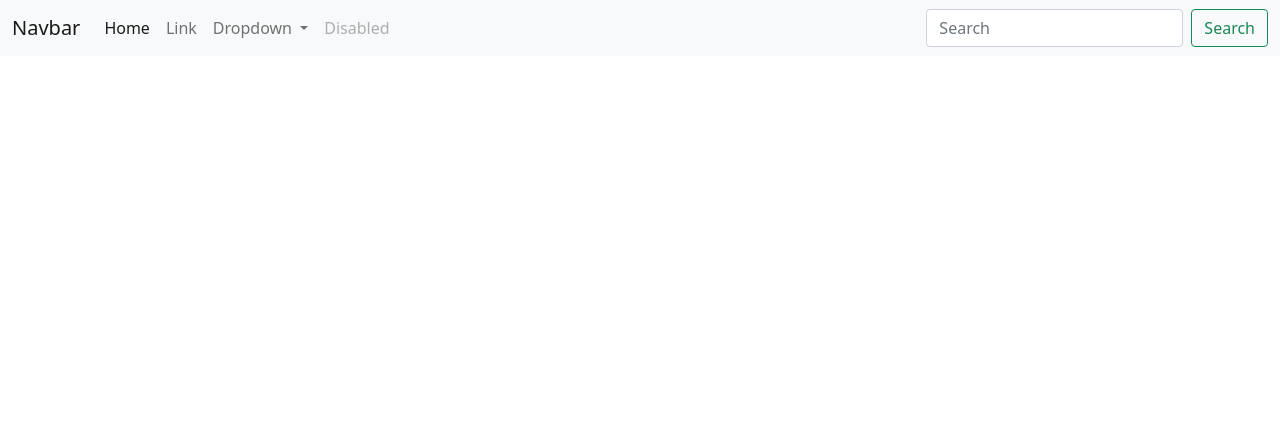
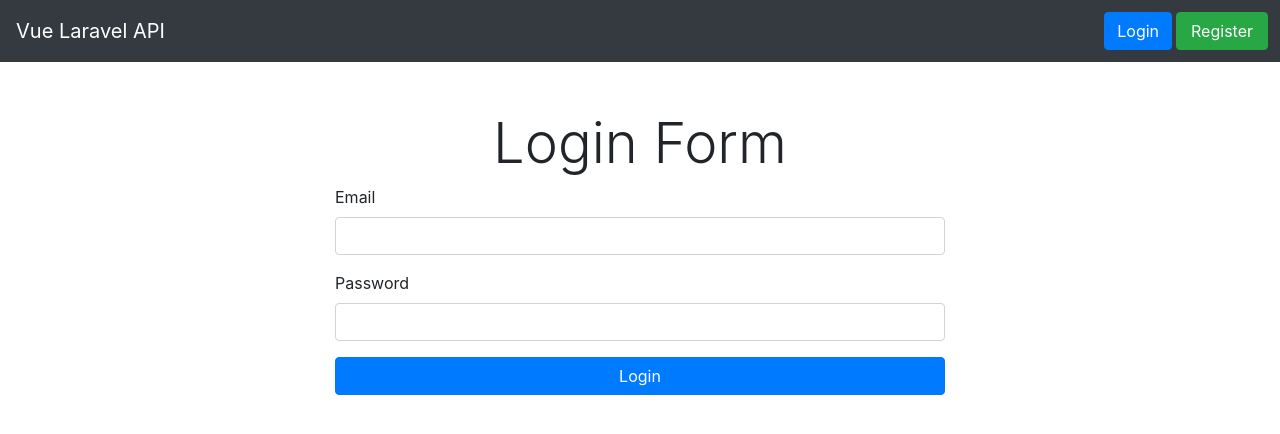
Before and after one commit to Mohamedfadelzergou/SPA_API_LARAVEL_VUEJS, a Vue app in the folder vue-api/: page /login in a window 1280 px wide. Shown: the top 434 px of the page. Built offline with nearby package versions, Linux system fonts and the light colour scheme.

Commit message:
add pages login register profil and add form login

```diff
--- a/vue-api/public/index.html
+++ b/vue-api/public/index.html
@@ -5,8 +5,7 @@
     <meta http-equiv="X-UA-Compatible" content="IE=edge">
     <meta name="viewport" content="width=device-width,initial-scale=1.0">
     <link rel="icon" href="<%= BASE_URL %>favicon.ico">
-    <link href="https://cdn.jsdelivr.net/npm/bootstrap@5.0.2/dist/css/bootstrap.min.css" rel="stylesheet" integrity="sha384-EVSTQN3/azprG1Anm3QDgpJLIm9Nao0Yz1ztcQTwFspd3yD65VohhpuuCOmLASjC" crossorigin="anonymous">
-    <title><%= htmlWebpackPlugin.options.title %></title>
+    <link rel="stylesheet" href="https://cdn.jsdelivr.net/npm/bootstrap@4.6.0/dist/css/bootstrap.min.css" integrity="sha384-B0vP5xmATw1+K9KRQjQERJvTumQW0nPEzvF6L/Z6nronJ3oUOFUFpCjEUQouq2+l" crossorigin="anonymous">    <title><%= htmlWebpackPlugin.options.title %></title>
   </head>
   <body>
     <noscript>
@@ -14,6 +13,7 @@
     </noscript>
     <div id="app"></div>
     <!-- built files will be auto injected -->
-    <script src="https://cdn.jsdelivr.net/npm/bootstrap@5.0.2/dist/js/bootstrap.bundle.min.js" integrity="sha384-MrcW6ZMFYlzcLA8Nl+NtUVF0sA7MsXsP1UyJoMp4YLEuNSfAP+JcXn/tWtIaxVXM" crossorigin="anonymous"></script>
+    <script src="https://code.jquery.com/jquery-3.5.1.slim.min.js" integrity="sha384-DfXdz2htPH0lsSSs5nCTpuj/zy4C+OGpamoFVy38MVBnE+IbbVYUew+OrCXaRkfj" crossorigin="anonymous"></script>
+    <script src="https://cdn.jsdelivr.net/npm/bootstrap@4.6.0/dist/js/bootstrap.bundle.min.js" integrity="sha384-Piv4xVNRyMGpqkS2by6br4gNJ7DXjqk09RmUpJ8jgGtD7zP9yug3goQfGII0yAns" crossorigin="anonymous"></script>
   </body>
 </html>
--- a/vue-api/src/components/Navbar.vue
+++ b/vue-api/src/components/Navbar.vue
@@ -1,38 +1,35 @@
 <template>
-        <nav class="navbar navbar-expand-lg navbar-light bg-light">
-        <div class="container-fluid">
-            <a class="navbar-brand" href="#">Navbar</a>
-            <button class="navbar-toggler" type="button" data-bs-toggle="collapse" data-bs-target="#navbarSupportedContent" aria-controls="navbarSupportedContent" aria-expanded="false" aria-label="Toggle navigation">
+    <nav class="navbar navbar-expand-lg navbar-dark bg-dark">
+        <router-link class="navbar-brand" to="/">Vue Laravel API</router-link>
+        <button
+        class="navbar-toggler"
+        type="button"
+        data-toggle="collapse"
+        data-target="#navbarNav"
+        aria-controls="navbarNav"
+        aria-expanded="false"
+        aria-label="Toggle navigation"
+        >
         <span class="navbar-toggler-icon"></span>
         </button>
-            <div class="collapse navbar-collapse" id="navbarSupportedContent">
-            <ul class="navbar-nav me-auto mb-2 mb-lg-0">
-                <li class="nav-item">
-                <a class="nav-link active" aria-current="page" href="#">Home</a>
+        <div class="collapse navbar-collapse" id="navbarNav">
+        <ul class="navbar-nav ml-auto">
+            <li class="nav-item" v-if="!loggedIn">
+            <router-link class="btn btn-primary my-1 btn-block" to="/login">Login</router-link>
             </li>
-                <li class="nav-item">
-                <a class="nav-link" href="#">Link</a>
+            <li class="nav-item" v-if="!loggedIn">
+            <router-link
+                class="btn btn-success my-1 ml-1 btn-block"
+                to="/register"
+                tabindex="-1"
+                aria-disabled="true"
+            >Register</router-link>
             </li>
-                <li class="nav-item dropdown">
-                <a class="nav-link dropdown-toggle" href="#" id="navbarDropdown" role="button" data-bs-toggle="dropdown" aria-expanded="false">
-                    Dropdown
-                </a>
-                <ul class="dropdown-menu" aria-labelledby="navbarDropdown">
-                    <li><a class="dropdown-item" href="#">Action</a></li>
-                    <li><a class="dropdown-item" href="#">Another action</a></li>
-                    <li><hr class="dropdown-divider"></li>
-                    <li><a class="dropdown-item" href="#">Something else here</a></li>
-                </ul>
-                </li>
-                <li class="nav-item">
-                <a class="nav-link disabled" href="#" tabindex="-1" aria-disabled="true">Disabled</a>
+
+            <li class="nav-item" v-if="loggedIn">
+            <button class="btn btn-warning" @click.prevent="performLogout">Logout</button>
             </li>
         </ul>
-            <form class="d-flex">
-                <input class="form-control me-2" type="search" placeholder="Search" aria-label="Search">
-                <button class="btn btn-outline-success" type="submit">Search</button>
-            </form>
-            </div>
         </div>
     </nav>
 </template>
--- a/vue-api/src/router/index.js
+++ b/vue-api/src/router/index.js
@@ -1,7 +1,9 @@
 import Vue from "vue";
 import VueRouter from "vue-router";
 import Home from "../views/Home.vue";
-
+import Login from "../views/Login.vue";
+import Register from "../views/Register.vue";
+import Profile from "../views/Profile.vue";
 Vue.use(VueRouter);
 
 const routes = [
@@ -11,13 +13,19 @@ const routes = [
     component: Home,
   },
   {
-    path: "/about",
-    name: "About",
-    // route level code-splitting
-    // this generates a separate chunk (about.[hash].js) for this route
-    // which is lazy-loaded when the route is visited.
-    component: () =>
-      import(/* webpackChunkName: "about" */ "../views/About.vue"),
+    path: "/login",
+    name: "login",
+    component: Login,
+  },
+  {
+    path: "/register",
+    name: "register",
+    component: Register,
+  },
+  {
+    path: "/profile",
+    name: "profile",
+    component: Profile,
   },
 ];
 
--- /dev/null
+++ b/vue-api/src/views/Login.vue
@@ -0,0 +1,34 @@
+<template>
+  <div class="login">
+      <div class>
+          <div class="col-md-6 offset-md-3">
+              <h2 class="display-4 text-center mt-5">
+                  Login Form
+              </h2>
+              <form action="" method="post">
+                  <div class="form-group">
+                      <label for="email">Email</label>
+                      <input type="email" class="form-control" name="email" id="email">
+                  </div>
+                  <div class="form-group">
+                      <label for="password">Password</label>
+                      <input type="password" class="form-control" name="password" id="password">
+                  </div>
+                  <div class="form-group">
+                      <button type="submit" class="btn btn-primary btn-block">Login</button>
+                  </div>
+              </form>
+          </div>
+      </div>
+  </div>
+</template>
+
+<script>
+export default {
+
+}
+</script>
+
+<style>
+
+</style>
--- /dev/null
+++ b/vue-api/src/views/Profile.vue
@@ -0,0 +1,21 @@
+<template>
+  <div class="login">
+      <div class>
+          <div class="col-md-6 offset-md-3">
+              <h2 class="display-4 text-center mt-5">
+                  Profile
+              </h2>
+          </div>
+      </div>
+  </div>
+</template>
+
+<script>
+export default {
+
+}
+</script>
+
+<style>
+
+</style>
--- /dev/null
+++ b/vue-api/src/views/Register.vue
@@ -0,0 +1,21 @@
+<template>
+  <div class="login">
+      <div class>
+          <div class="col-md-6 offset-md-3">
+              <h2 class="display-4 text-center mt-5">
+                  Register Form
+              </h2>
+          </div>
+      </div>
+  </div>
+</template>
+
+<script>
+export default {
+
+}
+</script>
+
+<style>
+
+</style>
```
Lines whose indentation alone changed are shown as unchanged.
